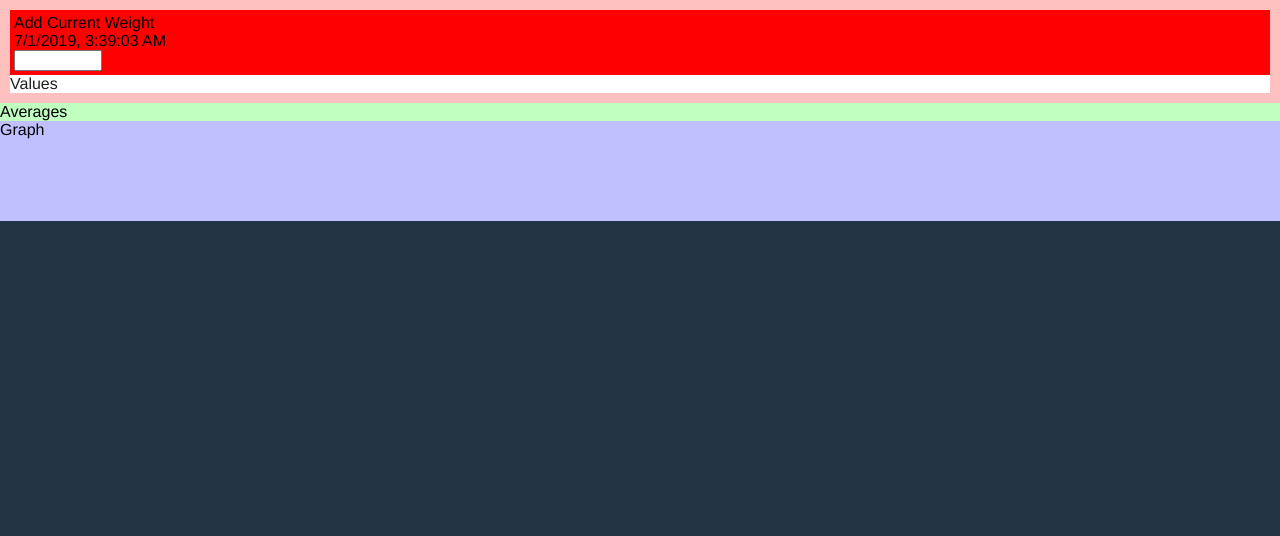
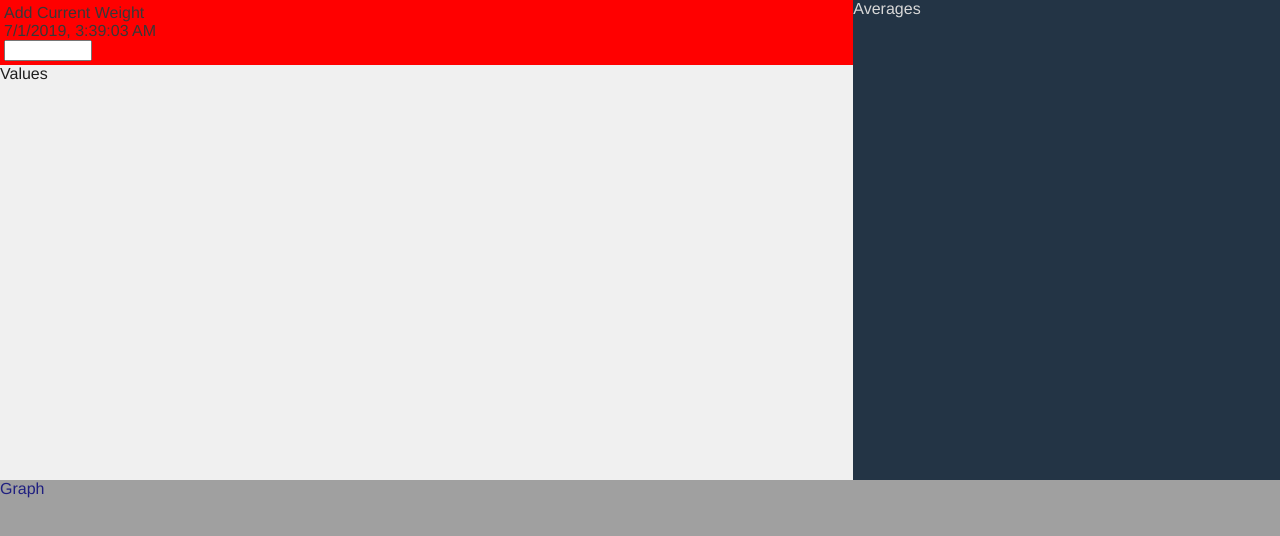
Before and after one commit to philrmass/hunger-habit, a React (Create React App) app: page / in a window 1280 px wide. Shown: the top 536 px of the page. Built offline with nearby package versions, Linux system fonts and the light colour scheme.

Commit message:
fix basic layout

```diff
--- a/src/components/App.js
+++ b/src/components/App.js
@@ -3,7 +3,6 @@ import { useLocalStorage } from '../utilities/storage';
 import Averages from './Averages';
 import Graph from './Graph';
 import Weights from './Weights';
-import '../style/App.css';
 
 
 function averageMonths(weights) {
@@ -74,6 +73,7 @@ function App() {
 
   return (
     <main className='page'>
+      <div className='top'>
         <Weights
           weights={weights}
           saveWeight={saveWeight}
@@ -83,6 +83,7 @@ function App() {
           weights={weights}
           years={years}
         />
+      </div>
       <Graph
         weights={weights}
       />
--- a/src/components/Weights.js
+++ b/src/components/Weights.js
@@ -1,20 +1,25 @@
 import React, { useState } from 'react';
 import PropTypes from 'prop-types';
 
+
 function Weights({ weights, saveWeight, deleteWeight }) {
-  const [current, setCurrent] = useState(undefined);
+  const [value, setValue] = useState('');
 
-  function enterWeight(e) {
-    if(e.keyCode === 13) {
-      console.log('enter', e.target.value);
-      saveWeight(e.target.value);
+  function handleChange(e) {
+    setValue(e.target.value);
+  }
+
+  function handleKeyUp(e) {
+    if (e.keyCode === 13) {
+      saveWeight(value);
+      setValue('');
     }
   }
 
   return (
     <section className='weights'>
       <section>
-        <div className="weightInput">
+        <div className='weightInput'>
           <div>
             Add Current Weight
           </div>
@@ -23,25 +28,28 @@ function Weights({ weights, saveWeight, deleteWeight }) {
           </div>
           <div>
             <input
-              type="number"
-              min="0"
-              max="1000"
-              step="0.1"
-              onKeyUp={enterWeight}
+              id='yo'
+              type='number'
+              min='0'
+              max='1000'
+              step='0.1'
+              value={value}
+              onChange={handleChange}
+              onKeyUp={handleKeyUp}
             />
           </div>
         </div>
-        <div className="weightValues">
+        <div className='weightValues'>
           <header>
             Values
           </header>
           <main>
-            { weights.map((value) => (
+            { weights.reverse().map((value) => (
               <div key={value.time}>
-                <span className="weight">
+                <span className='weight'>
                   {value.weight}
                 </span>
-                <span className="time">
+                <span className='time'>
                   {(new Date(value.time)).toLocaleString()}
                 </span>
                 <button onClick={() => deleteWeight(value.time)}>
--- a/src/index.css
+++ b/src/index.css
@@ -1,5 +1,10 @@
 :root {
-  --bg-color: #233445;
+  --weights-bg: #f0f0f0;
+  --weights-color: #383838;
+  --averages-bg: #233445;
+  --averages-color: #d8d8d8;
+  --graph-bg: #a0a0a0;
+  --graph-color: #202080;
 }
 
 body {
@@ -8,30 +13,49 @@ body {
   font-family: "Helvetica", sans-serif;
 }
 
+ul {
+  list-style-type: none;
+  margin: 0;
+  padding: 0;
+}
+
 .page {
+  display: grid;
+  grid-template-rows: 3fr 2fr;
   min-height: 100vh;
-  background: var(--bg-color);
 }
 
 .top {
-  background: #ffe0c0;
+  display: grid;
+  grid-template-columns: 2fr 1fr;
 }
 
 .weights {
-  height: 60%;
-  padding: 10px;
-  border: 20px;
-  background: #ffc0c0;
+  background: var(--weights-bg);
+  color: var(--weights-color);
+}
+
+.weightInput {
+  padding: 4px;
+  background: red;
+}
+
+.weightValues {
+  color: #202020;
+}
+
+.weightValues .weight {
+  color: #0808c8;
+  margin-right: 8px;
+}
+
+.weightValues .time {
+  color: #404040;
 }
 
 .averages {
-  background: #c0ffc0;
-  color: black;
-}
-
-.averages ul {
-  margin: 0;
-  padding: 0;
+  background: var(--averages-bg);
+  color: var(--averages-color);
 }
 
 .average {
@@ -42,5 +66,6 @@ body {
 .graph {
   min-width: 300px;
   min-height: 100px;
-  background: #c0c0ff;
+  background: var(--graph-bg);
+  color: var(--graph-color);
 }
--- a/src/style/App.css
+++ /dev/null
@@ -1,24 +0,0 @@
-.weightMain {
-  display: flex;
-  flex-direction: column;
-  color: #efefef;
-}
-
-.weightInput {
-  padding: 4px;
-  background: red;
-}
-
-.weightValues {
-  background: white;
-  color: #202020;
-}
-
-.weight {
-  color: #080808;
-  margin-right: 8px;
-}
-
-.time {
-  color: #404040;
-}
```
Also changed, not shown: 1 other file (tests, documents, lock files or other folders). Lines whose indentation alone changed are shown as unchanged.
